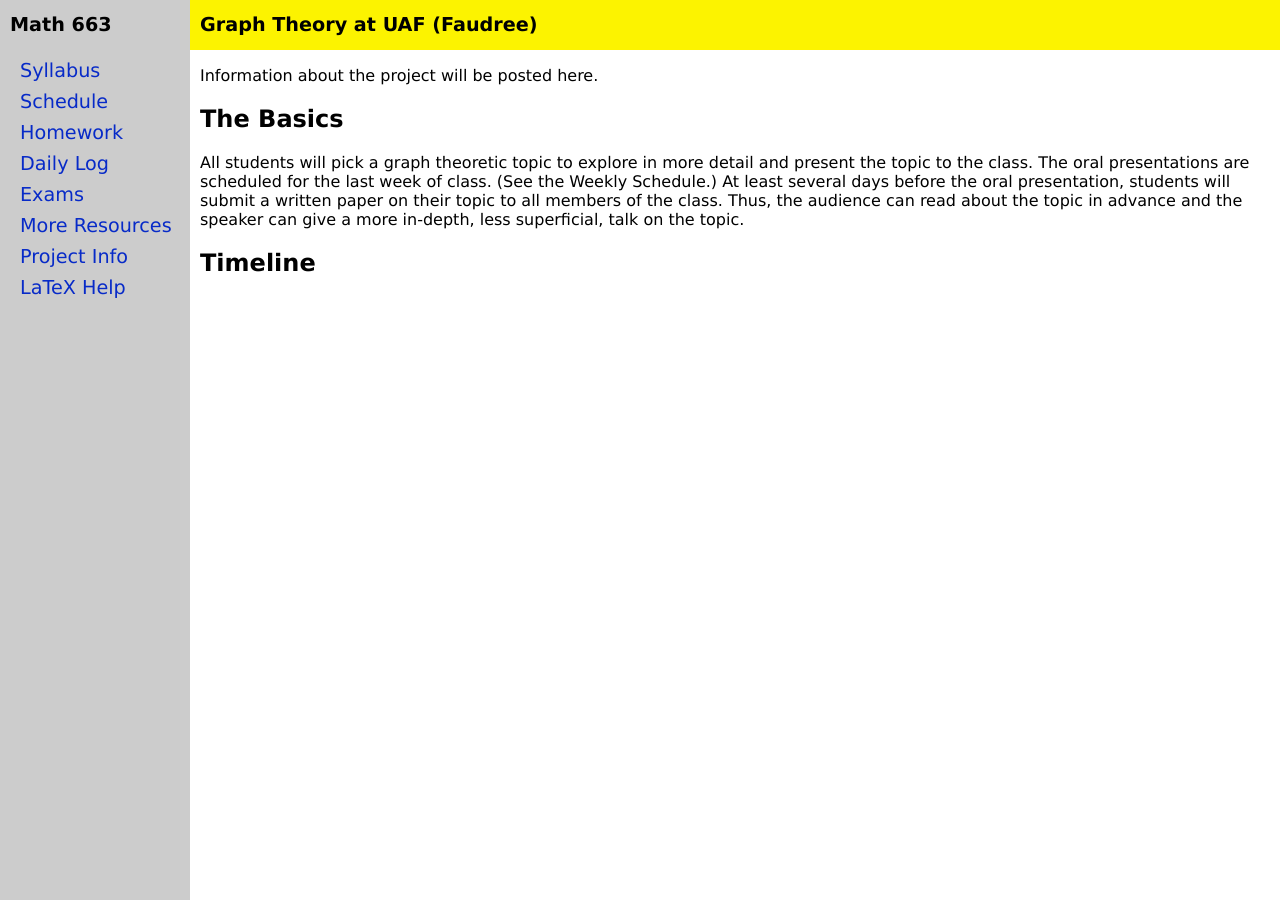
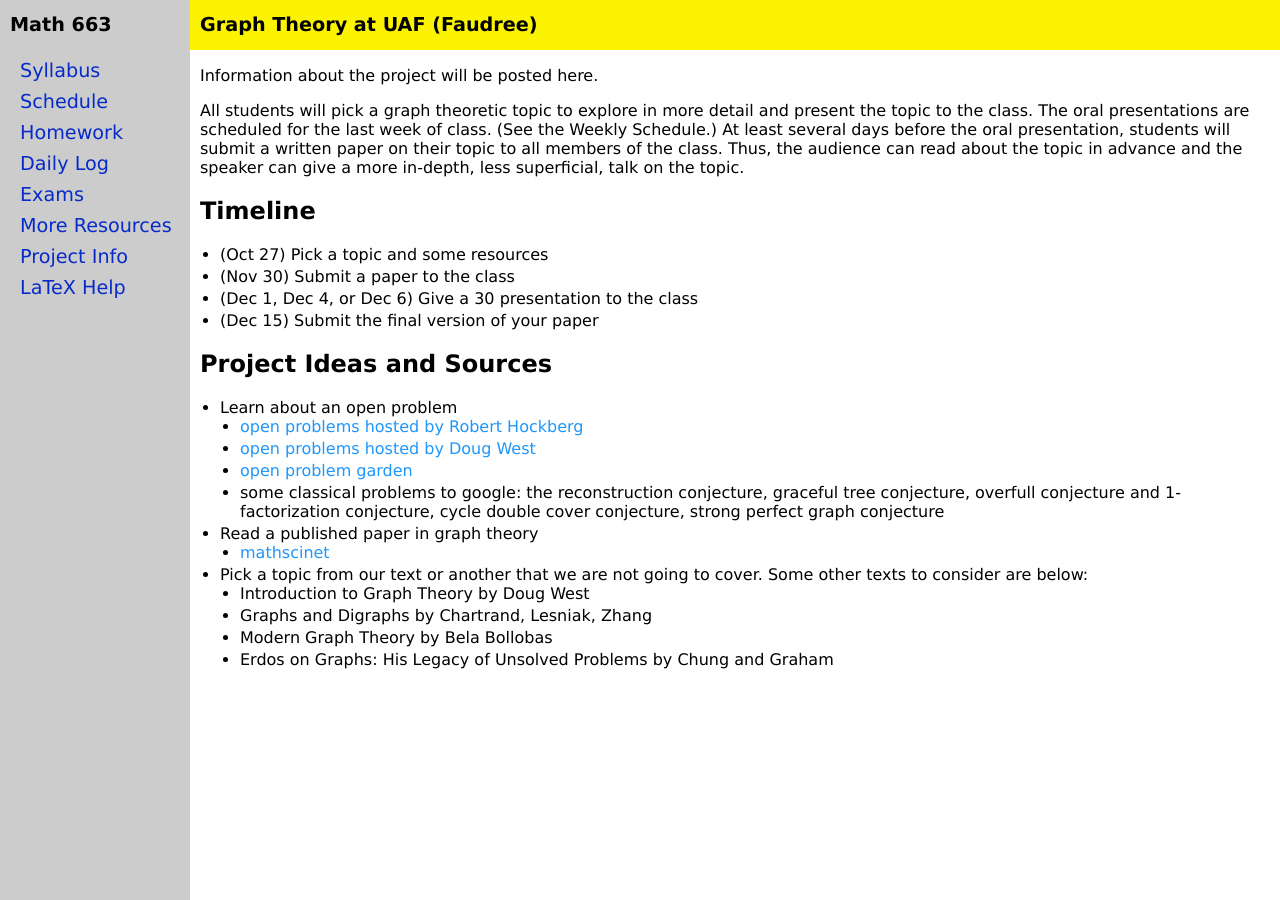
Before and after one commit to jrfaudree/GradGT, a Jekyll site: the page built from project.md, in a window 1280 px wide. Built offline with Jekyll 4.4.1, drawn with Linux system fonts in a browser that asks for light colours.

Commit message:
Update project.md

```diff
--- a/project.md
+++ b/project.md
@@ -5,7 +5,6 @@ title: Project Info
 
 Information about the project will be posted here.
 
-## The Basics
 
 All students will pick a graph theoretic topic to explore in more detail and present the topic to the class. The oral
 presentations are scheduled for the last week of class. (See the Weekly Schedule.) At least several days before the oral presentation, students
@@ -13,3 +12,26 @@ will submit a written paper on their topic to all members of the class. Thus, th
 and the speaker can give a more in-depth, less superficial, talk on the topic.
 
 ## Timeline
+
+- (Oct 27) Pick a topic and some resources
+- (Nov 30) Submit a paper to the class
+- (Dec 1, Dec 4, or Dec 6) Give a 30 presentation to the class
+- (Dec 15) Submit the final version of your paper
+
+## Project Ideas and Sources
+
+- Learn about an open problem
+  - [open problems hosted by Robert Hockberg](http://dimacs.rutgers.edu/~hochberg/undopen/graphtheory/graphtheory.html)
+  - [open problems hosted by Doug West](https://dwest.web.illinois.edu/openp/)
+  - [open problem garden](http://www.openproblemgarden.org/category/graph_theory)
+  - some classical problems to google: the reconstruction conjecture, graceful tree conjecture, overfull conjecture and 1-factorization conjecture, cycle double cover conjecture, strong perfect graph conjecture
+
+
+- Read a published paper in graph theory
+  - [mathscinet](https://mathscinet.ams.org/mathscinet/publications-search)
+
+- Pick a topic from our text or another that we are not going to cover. Some other texts to consider are below:
+  - Introduction to Graph Theory by Doug West
+  - Graphs and Digraphs by Chartrand, Lesniak, Zhang
+  - Modern Graph Theory by Bela Bollobas
+  - Erdos on Graphs: His Legacy of Unsolved Problems by Chung and Graham
```
